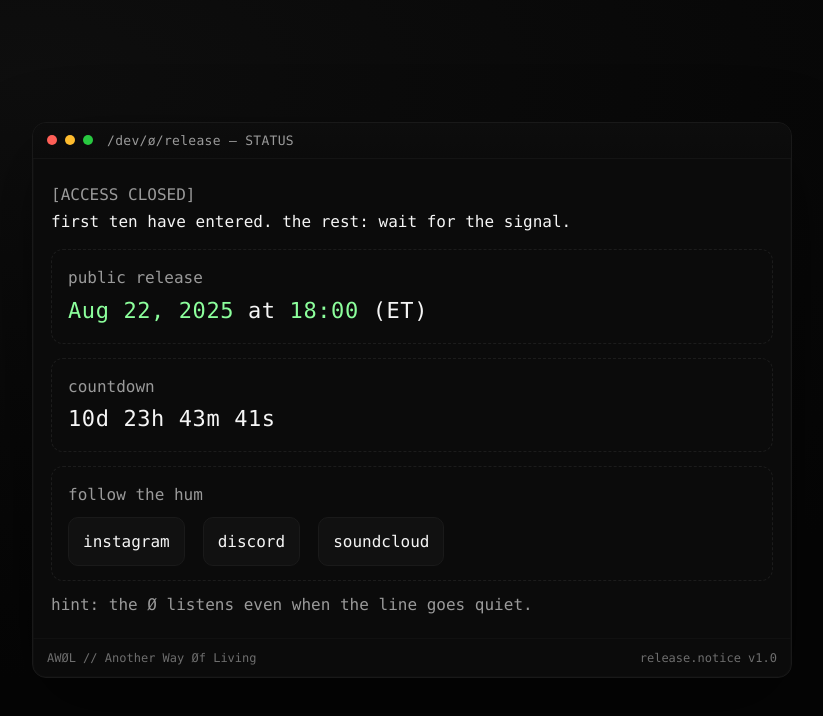
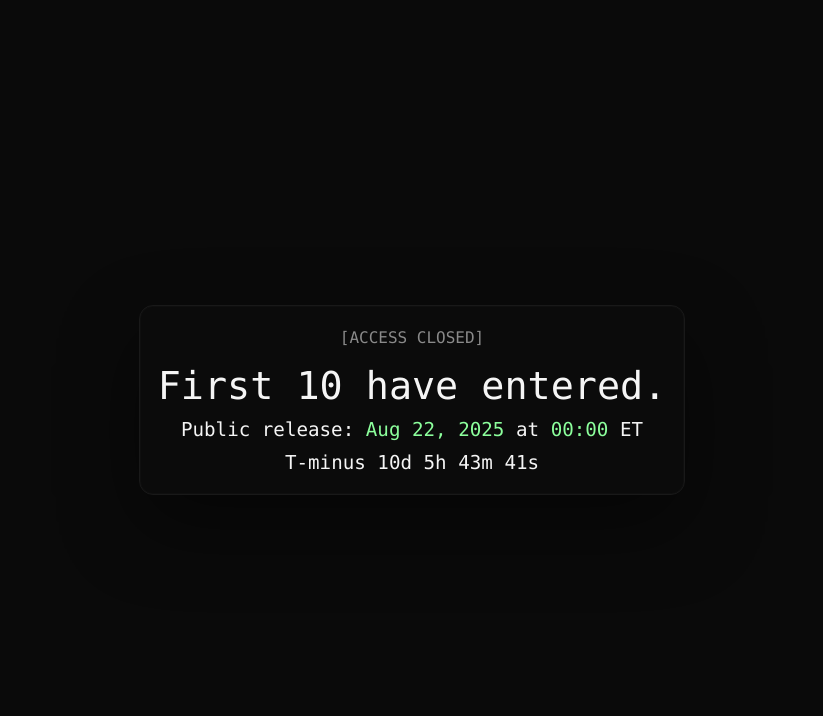
Before and after one commit to gonezol/Coming-Soon, a plain HTML site: page index.html in a window 1280 px wide. Shown: the whole page, without its empty margins (228-1051 px from the left). Drawn offline with Linux system fonts and the light colour scheme.

Commit message:
Update index.html

```diff
--- a/index.html
+++ b/index.html
@@ -1,109 +1,51 @@
-<!doctype html>
+<!DOCTYPE html>
 <html lang="en">
 <head>
-  <meta charset="utf-8" />
-  <meta http-equiv="Cache-Control" content="no-store, must-revalidate" />
+  <meta charset="UTF-8" />
   <meta name="viewport" content="width=device-width, initial-scale=1" />
-  <title>AWØL — Access Closed</title>
+  <title>AWØL — Coming Soon</title>
   <style>
-    :root { --bg:#0a0a0a; --panel:#0b0b0b; --fg:#f5f5f5; --muted:#9a9a9a; --line:#191919; --accent:#8cff9c; }
-    *{box-sizing:border-box} html,body{height:100%}
-    body{
-      margin:0; background:radial-gradient(1200px 600px at 20% 10%, #0e0e0e 0%, #080808 60%, #050505 100%), var(--bg);
-      color:var(--fg); font:16px ui-monospace,SFMono-Regular,Menlo,Consolas,monospace; display:grid; place-items:center; padding:24px;
-    }
-    .frame{
-      width:min(760px, 100%); border:1px solid var(--line); border-radius:14px; background:var(--panel);
-      box-shadow:0 30px 80px rgba(0,0,0,.45), inset 0 0 0 1px #0f0f0f; overflow:hidden;
-    }
-    .hdr{
-      display:flex; align-items:center; gap:8px; padding:10px 14px; border-bottom:1px solid #141414;
-      background:linear-gradient(#0d0d0d, #0b0b0b);
-    }
-    .dot{width:10px; height:10px; border-radius:50%}
-    .red{background:#ff5f57}.yellow{background:#febc2e}.green{background:#28c840}
-    .title{margin-left:6px; color:var(--muted); font-size:13px; letter-spacing:.3px}
-    .term{padding:22px 18px 20px; line-height:1.7}
-    .muted{color:var(--muted)}
-    .ok{color:var(--accent)}
-    .block{border:1px dashed #1c1c1c; border-radius:12px; padding:14px 16px; margin-top:14px}
-    .row{display:flex; gap:10px; flex-wrap:wrap}
-    .kbd{background:#101010; border:1px solid #1b1b1b; border-radius:6px; padding:2px 6px; font-size:12px; color:#cfcfcf}
-    .footer{border-top:1px solid #111; padding:12px 14px; font-size:12px; color:#6e6e6e; display:flex; justify-content:space-between}
-    .btn{
-      display:inline-block; padding:10px 14px; border:1px solid #1a1a1a; border-radius:10px; color:var(--fg); text-decoration:none;
-      background:#111; transition:border .2s, background .2s; margin-right:8px
-    }
-    .btn:hover{border-color:#2a2a2a; background:#121212}
-    .count{font-size:22px; letter-spacing:.6px}
+    :root { --bg:#0a0a0a; --fg:#f5f5f5; --muted:#8a8a8a; --accent:#8cff9c; }
+    * { box-sizing:border-box }
+    html, body { height:100%; margin:0; background:var(--bg); color:var(--fg); font:16px ui-monospace, SFMono-Regular, Menlo, Consolas, monospace; display:grid; place-items:center; }
+    .frame { width:min(680px,100%); border:1px solid #191919; border-radius:14px; background:#0b0b0b; box-shadow:0 30px 80px rgba(0,0,0,.45), inset 0 0 0 1px #0f0f0f; padding:22px 18px 20px; text-align:center; }
+    .muted { color:var(--muted) }
+    .ok { color:var(--accent) }
+    .count { font-size:1.2rem; margin-top:10px }
+    .big { font-size:2.4rem; margin-top:16px }
   </style>
 </head>
 <body>
-  <div class="frame" role="document" aria-label="AWØL release notice">
-    <div class="hdr">
-      <div class="dot red"></div><div class="dot yellow"></div><div class="dot green"></div>
-      <div class="title">/dev/ø/release — STATUS</div>
+  <div class="frame">
+    <div class="muted">[ACCESS CLOSED]</div>
+    <div class="big">First 10 have entered.</div>
+    <div class="count" id="dateLine">
+      Public release: <span class="ok">Aug 22, 2025</span> at <span class="ok">00:00</span> ET
     </div>
-
-    <div class="term">
-      <div class="muted">[ACCESS CLOSED]</div>
-      <div>first ten have entered. the rest: wait for the signal.</div>
-
-      <!-- Release date -->
-      <div class="block">
-        <div class="muted">public release</div>
-        <div class="count" id="dateLine"><span class="ok">Aug 22, 2025</span> at <span class="ok">18:00</span> (ET)</div>
-      </div>
-
-      <!-- Optional countdown -->
-      <div class="block" id="countWrap" style="display:none">
-        <div class="muted">countdown</div>
-        <div class="count" id="countdown">calculating…</div>
-      </div>
-
-      <!-- Links -->
-      <div class="block">
-        <div class="muted">follow the hum</div>
-        <div class="row" style="margin-top:8px">
-          <a class="btn" href="https://instagram.com/justaw0l" target="_blank" rel="noopener">instagram</a>
-          <a class="btn" href="https://discord.com" target="_blank" rel="noopener">discord</a>
-          <a class="btn" href="https://soundcloud.com/gonezol" target="_blank" rel="noopener">soundcloud</a>
-        </div>
-      </div>
-
-      <div class="muted" style="margin-top:10px">hint: the Ø listens even when the line goes quiet.</div>
-    </div>
-
-    <div class="footer">
-      <div>AWØL // Another Way Øf Living</div>
-      <div>release.notice v1.0</div>
-    </div>
+    <div class="count" id="countdown"></div>
   </div>
 
   <script>
-    // Release date/time in ET: Aug 22, 2025 @ 18:00 ET
-    const releaseDateET = new Date(Date.UTC(2025, 7, 22, 22, 0, 0)); // 22:00 UTC = 18:00 ET
+    // Release date/time in ET: Aug 22, 2025 @ 00:00 ET
+    const releaseDateET = new Date(Date.UTC(2025, 7, 22, 4, 0, 0)); // 04:00 UTC = 00:00 ET
 
-    const cd = document.getElementById("countdown");
-    const wrap = document.getElementById("countWrap");
-
-    function fmt(n){ return String(n).padStart(2,"0"); }
-    function tick(){
+    function updateCountdown() {
       const now = new Date();
       const diff = releaseDateET - now;
-      if (diff <= 0){
-        cd.textContent = "live";
-        clearInterval(tmr);
+      if (diff <= 0) {
+        document.getElementById("countdown").textContent = "The signal has dropped.";
         return;
       }
-      wrap.style.display = "block";
-      const d = Math.floor(diff / (1000*60*60*24));
-      const h = Math.floor((diff / (1000*60*60)) % 24);
-      const m = Math.floor((diff / (1000*60)) % 60);
-      const s = Math.floor((diff / 1000) % 60);
-      cd.textContent = `${d}d ${fmt(h)}h ${fmt(m)}m ${fmt(s)}s`;
+      const days = Math.floor(diff / (1000 * 60 * 60 * 24));
+      const hours = Math.floor((diff / (1000 * 60 * 60)) % 24);
+      const minutes = Math.floor((diff / (1000 * 60)) % 60);
+      const seconds = Math.floor((diff / 1000) % 60);
+      document.getElementById("countdown").textContent =
+        `T-minus ${days}d ${hours}h ${minutes}m ${seconds}s`;
     }
-    const tmr = setInterval(tick, 1000); tick();
+
+    updateCountdown();
+    setInterval(updateCountdown, 1000);
   </script>
 </body>
 </html>
```
